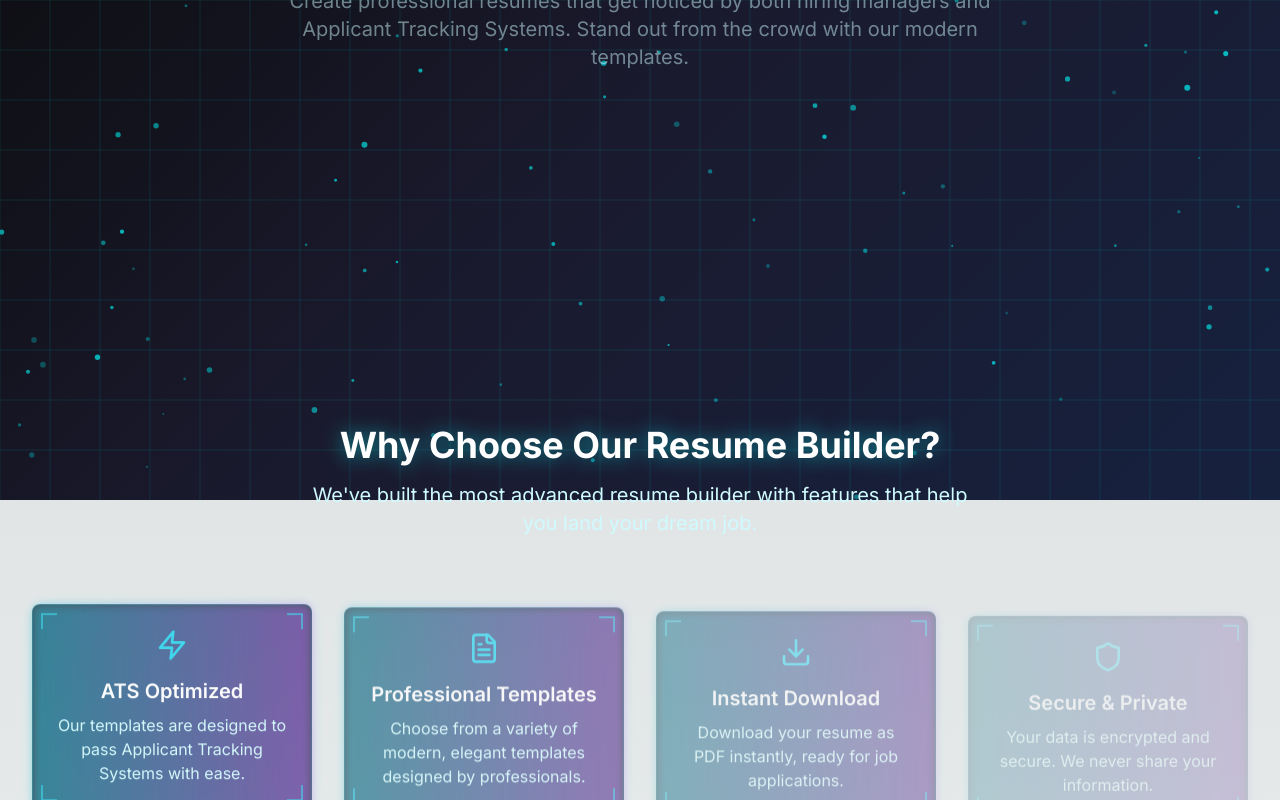
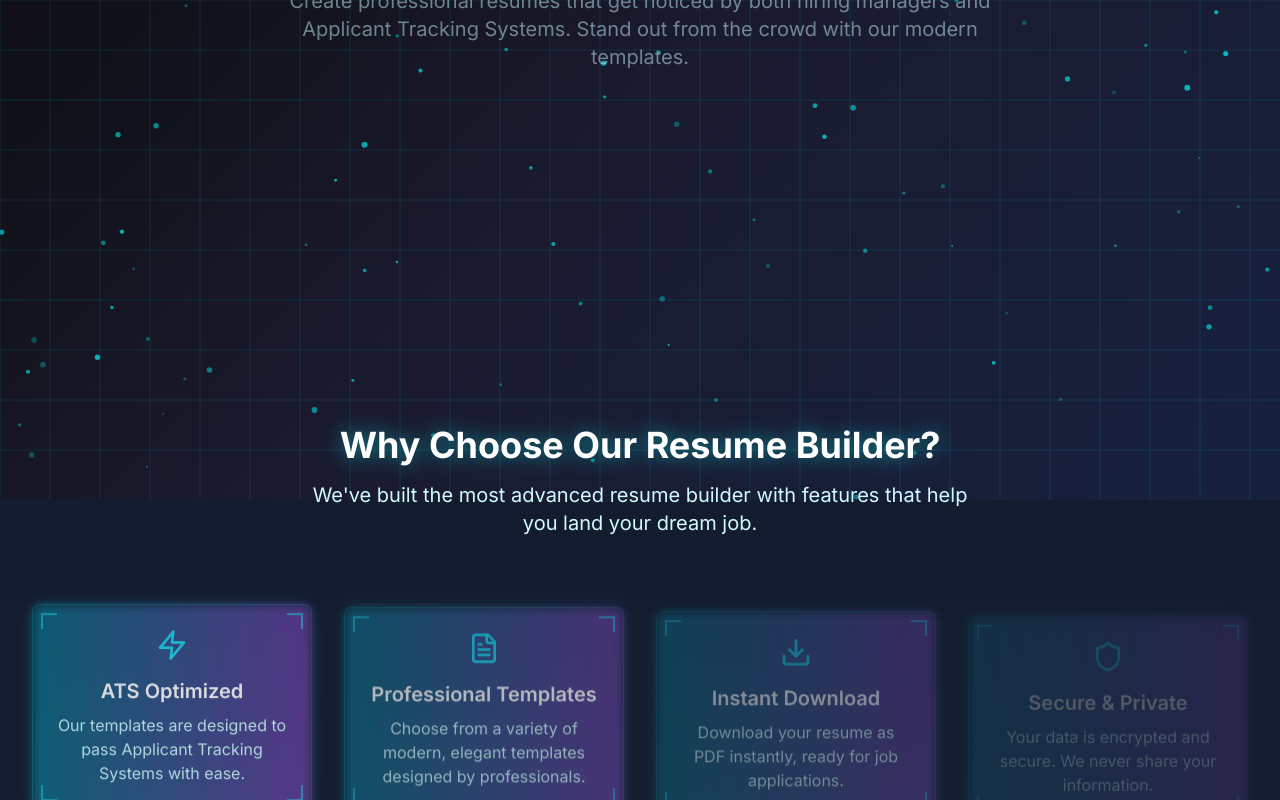
Before and after one commit to codgamerofficial/ATS-FRB, a Next.js app: page / in a window 1280 px wide. Shown: the part 300-1100 px from the top of the page. Built offline with nearby package versions, Linux system fonts and the light colour scheme; no server answers.

Commit message:
Fix dark mode toggle - add light theme support to SciFiBackground and SciFiCard components

```diff
--- a/app/page.tsx
+++ b/app/page.tsx
@@ -11,6 +11,7 @@ import SciFiBackground from '@/components/ui/SciFiBackground';
 import SciFiCard from '@/components/ui/SciFiCard';
 import Logo from '@/components/ui/Logo';
 import { useAuth } from '@/hooks/useAuth';
+import { useDarkMode } from '@/hooks/useDarkMode';
 import Link from 'next/link';
 
 const features = [
@@ -60,6 +61,7 @@ const testimonials = [
 export default function Page() {
   const [showSplash, setShowSplash] = useState(true);
   const { user, loading } = useAuth();
+  const { isDark } = useDarkMode();
 
   const handleSplashComplete = () => {
     setShowSplash(false);
@@ -71,7 +73,7 @@ export default function Page() {
 
   return (
     <div className="min-h-screen relative overflow-hidden">
-      <SciFiBackground />
+      <SciFiBackground isDark={isDark} />
       <nav className="bg-gray-900/20 backdrop-blur-md border-b border-cyan-500/30 sticky top-0 z-40 transition-colors duration-300">
         <div className="max-w-7xl mx-auto px-4 sm:px-6 lg:px-8">
           <div className="flex justify-between items-center h-16">
@@ -193,7 +195,7 @@ export default function Page() {
                 animate={{ opacity: 1, y: 0 }}
                 transition={{ duration: 0.6, delay: index * 0.1 }}
               >
-                <SciFiCard className="text-center h-full">
+                <SciFiCard className="text-center h-full" isDark={isDark}>
                   <div className="text-cyan-400 mb-4 flex justify-center transition-colors duration-300">
                     {feature.icon}
                   </div>
@@ -212,7 +214,7 @@ export default function Page() {
 
       <section className="py-20 relative z-10">
         <div className="max-w-7xl mx-auto px-4 sm:px-6 lg:px-8">
-          <SciFiCard>
+          <SciFiCard isDark={isDark}>
             <div className="text-center">
               <h2 className="text-3xl sm:text-4xl font-bold text-white mb-4 transition-colors duration-300" style={{ textShadow: '0 0 20px rgba(0, 255, 255, 0.5)' }}>
                 See a Sample Resume
@@ -249,7 +251,7 @@ export default function Page() {
                 animate={{ opacity: 1, y: 0 }}
                 transition={{ duration: 0.6, delay: index * 0.1 }}
               >
-                <SciFiCard>
+                <SciFiCard isDark={isDark}>
                   <div className="flex items-center mb-4">
                     {[...Array(testimonial.rating)].map((_, i) => (
                       <Star key={i} className="h-4 w-4 text-yellow-400 fill-current" />
@@ -269,7 +271,7 @@ export default function Page() {
 
       <section className="py-20 relative z-10">
         <div className="max-w-7xl mx-auto px-4 sm:px-6 lg:px-8">
-          <SciFiCard className="text-center">
+          <SciFiCard className="text-center" isDark={isDark}>
             <h2 className="text-3xl sm:text-4xl font-bold text-white mb-4" style={{ textShadow: '0 0 20px rgba(0, 255, 255, 0.5)' }}>
               Ready to Build Your Resume?
             </h2>
--- a/components/ui/SciFiBackground.tsx
+++ b/components/ui/SciFiBackground.tsx
@@ -2,7 +2,11 @@
 
 import { useEffect, useRef } from 'react';
 
-export default function SciFiBackground() {
+interface SciFiBackgroundProps {
+  isDark?: boolean;
+}
+
+export default function SciFiBackground({ isDark = true }: SciFiBackgroundProps) {
   const canvasRef = useRef<HTMLCanvasElement>(null);
 
   useEffect(() => {
@@ -42,7 +46,8 @@ export default function SciFiBackground() {
       ctx.clearRect(0, 0, canvas.width, canvas.height);
 
       // Draw grid
-      ctx.strokeStyle = 'rgba(0, 255, 255, 0.1)';
+      const gridColor = isDark ? 'rgba(0, 255, 255, 0.1)' : 'rgba(59, 130, 246, 0.15)';
+      ctx.strokeStyle = gridColor;
       ctx.lineWidth = 1;
 
       for (let i = 0; i < canvas.width; i += 50) {
@@ -69,7 +74,8 @@ export default function SciFiBackground() {
 
         ctx.beginPath();
         ctx.arc(particle.x, particle.y, particle.size, 0, Math.PI * 2);
-        ctx.fillStyle = `rgba(0, 255, 255, ${particle.opacity})`;
+        const particleColor = isDark ? `rgba(0, 255, 255, ${particle.opacity})` : `rgba(59, 130, 246, ${particle.opacity})`;
+        ctx.fillStyle = particleColor;
         ctx.fill();
       });
 
@@ -91,7 +97,11 @@ export default function SciFiBackground() {
     <canvas
       ref={canvasRef}
       className="fixed inset-0 pointer-events-none z-0"
-      style={{ background: 'linear-gradient(135deg, #0a0a0a 0%, #1a1a2e 50%, #16213e 100%)' }}
+      style={{
+        background: isDark
+          ? 'linear-gradient(135deg, #0a0a0a 0%, #1a1a2e 50%, #16213e 100%)'
+          : 'linear-gradient(135deg, #f8fafc 0%, #e2e8f0 50%, #cbd5e1 100%)'
+      }}
     />
   );
 }
--- a/components/ui/SciFiCard.tsx
+++ b/components/ui/SciFiCard.tsx
@@ -7,19 +7,20 @@ interface SciFiCardProps {
   children: ReactNode;
   className?: string;
   glowColor?: string;
+  isDark?: boolean;
 }
 
-export default function SciFiCard({ children, className = '', glowColor = 'cyan' }: SciFiCardProps) {
+export default function SciFiCard({ children, className = '', glowColor = 'cyan', isDark = true }: SciFiCardProps) {
   return (
     <motion.div
       whileHover={{ scale: 1.02, rotateY: 5 }}
       whileTap={{ scale: 0.98 }}
       className={`
-        relative bg-gradient-to-br from-gray-900/90 to-gray-800/90
-        backdrop-blur-md border border-cyan-500/30 rounded-lg
-        shadow-lg hover:shadow-cyan-500/20 transition-all duration-300
+        relative ${isDark ? 'bg-gradient-to-br from-gray-900/90 to-gray-800/90' : 'bg-gradient-to-br from-white/95 to-gray-50/95'}
+        backdrop-blur-md border ${isDark ? 'border-cyan-500/30 hover:shadow-cyan-500/20' : 'border-blue-500/30 hover:shadow-blue-500/20'} rounded-lg
+        shadow-lg transition-all duration-300
         before:absolute before:inset-0 before:rounded-lg before:p-[1px]
-        before:bg-gradient-to-r before:from-cyan-500/50 before:to-purple-500/50
+        ${isDark ? 'before:bg-gradient-to-r before:from-cyan-500/50 before:to-purple-500/50' : 'before:bg-gradient-to-r before:from-blue-500/50 before:to-indigo-500/50'}
         before:-z-10 before:blur-sm
         ${className}
       `}
@@ -32,10 +33,10 @@ export default function SciFiCard({ children, className = '', glowColor = 'cyan'
       </div>
 
       {/* Corner decorations */}
-      <div className="absolute top-2 left-2 w-4 h-4 border-l-2 border-t-2 border-cyan-400/60"></div>
-      <div className="absolute top-2 right-2 w-4 h-4 border-r-2 border-t-2 border-cyan-400/60"></div>
-      <div className="absolute bottom-2 left-2 w-4 h-4 border-l-2 border-b-2 border-cyan-400/60"></div>
-      <div className="absolute bottom-2 right-2 w-4 h-4 border-r-2 border-b-2 border-cyan-400/60"></div>
+      <div className={`absolute top-2 left-2 w-4 h-4 border-l-2 border-t-2 ${isDark ? 'border-cyan-400/60' : 'border-blue-500/60'}`}></div>
+      <div className={`absolute top-2 right-2 w-4 h-4 border-r-2 border-t-2 ${isDark ? 'border-cyan-400/60' : 'border-blue-500/60'}`}></div>
+      <div className={`absolute bottom-2 left-2 w-4 h-4 border-l-2 border-b-2 ${isDark ? 'border-cyan-400/60' : 'border-blue-500/60'}`}></div>
+      <div className={`absolute bottom-2 right-2 w-4 h-4 border-r-2 border-b-2 ${isDark ? 'border-cyan-400/60' : 'border-blue-500/60'}`}></div>
     </motion.div>
   );
 }
--- a/hooks/useDarkMode.ts
+++ b/hooks/useDarkMode.ts
@@ -12,22 +12,14 @@ export function useDarkMode() {
 
   useEffect(() => {
     const stored = localStorage.getItem('darkMode');
-    const prefersDark = window.matchMedia('(prefers-color-scheme: dark)').matches;
-    const initialDark = stored ? JSON.parse(stored) : prefersDark;
+    // Default to dark mode for SCI-FI theme
+    const initialDark = stored ? JSON.parse(stored) : true;
 
     setIsDark(initialDark);
     setIsLoaded(true);
 
     // Listen for system theme changes
-    const mediaQuery = window.matchMedia('(prefers-color-scheme: dark)');
-    const handleChange = (e: MediaQueryListEvent) => {
-      if (!localStorage.getItem('darkMode')) {
-        setIsDark(e.matches);
-      }
-    };
-
-    mediaQuery.addEventListener('change', handleChange);
-    return () => mediaQuery.removeEventListener('change', handleChange);
+    // Remove system theme listener since we default to dark
   }, []);
 
   useEffect(() => {
```
